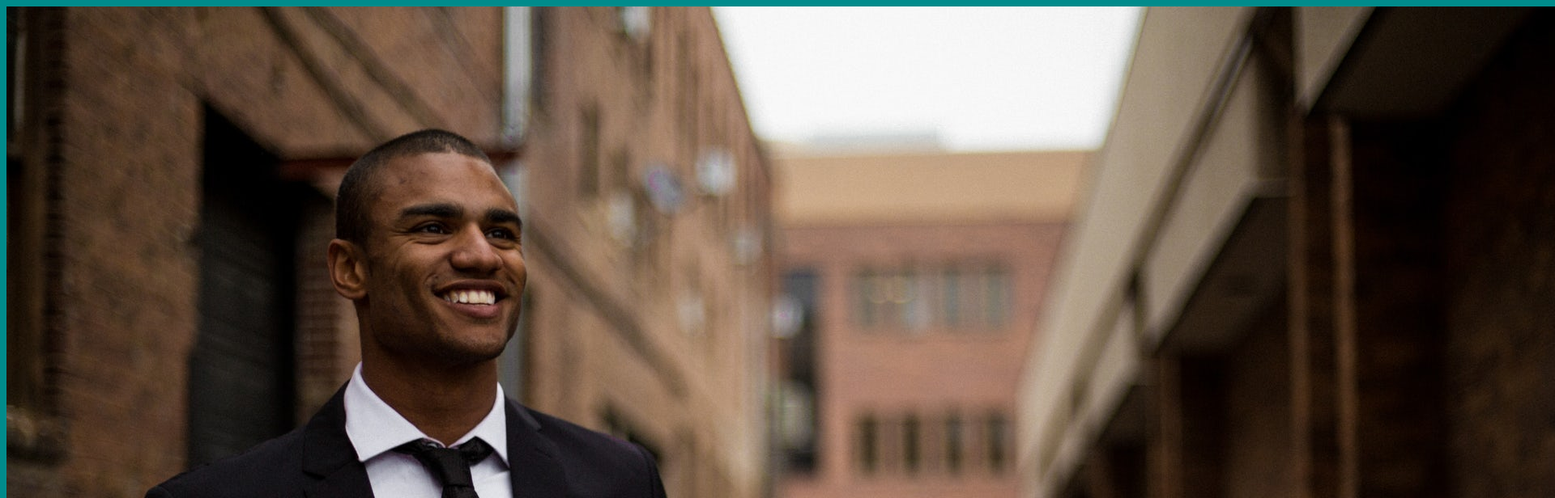
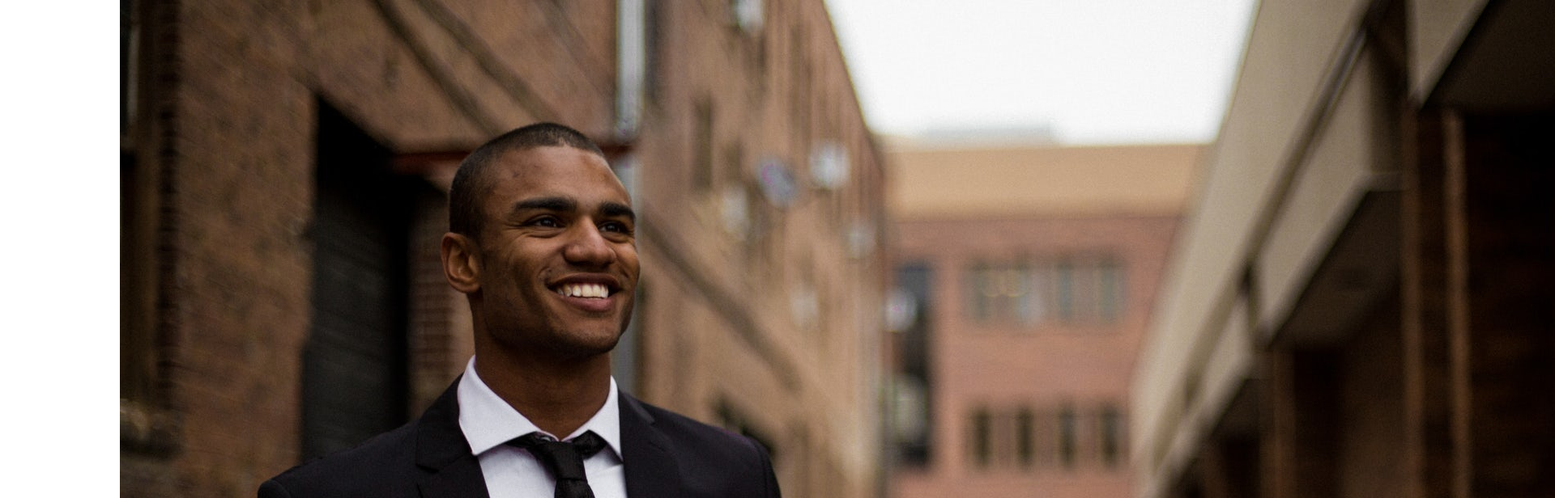
Before and after one commit to vincentbattez/africtrad, a website built with webpack: page index.html in a window 1280 px wide. Shown: the top 616 px of the page at 81% size, 1920 px wide, since content can reach past the window. Built offline with nearby package versions, Linux system fonts and the light colour scheme; files whose address does not match are found by name.

Commit message:
global start

```diff
--- a/package.json
+++ b/package.json
@@ -28,6 +28,7 @@
     "browser-sync-webpack-plugin": "^1.2.0"
   },
   "dependencies": {
-    "jquery": "^3.2.1"
+    "jquery": "^3.2.1",
+    "normalize.css": "^7.0.0"
   }
 }
--- a/src/scss/common/_global.scss
+++ b/src/scss/common/_global.scss
@@ -1,9 +1,14 @@
 body {
-  background-color: darkcyan;
-  display: flex;
-  border-radius: 100%;
-  -webkit-border-radius: 100%;
-  -moz-border-radius: 100%;
-  -o-border-radius: 100%;
-  -ms-border-radius: 100%;
+  width: 100%;
 }
+main{
+  width: 100%;
+}
+.container{
+  width: 100%;
+  max-width: $maxwidth-global;
+  margin: 0 auto;
+  .content{
+    padding: 0 $gap-global;
+  }
+}
--- a/src/scss/common/_typography.scss
+++ b/src/scss/common/_typography.scss
@@ -4,5 +4,5 @@ body {
 }
 
 .h1, .h2, .h3, .h4, .h5, .h6, h1, h2, h3, h4, h5, h6{
-  font-family: "Montserrat", "Helvetica Neue", Helvetica, Roboto, Arial, sans-serif;
+  font-family: Helvetica, Roboto, Arial, sans-serif;
 }
--- /dev/null
+++ b/src/scss/helpers/_classes.scss
@@ -0,0 +1,11 @@
+.hide { display: none; }
+.invisible { opacity: 0; }
+
+.full {
+  &.container {
+    max-width: none;
+    >.content {
+      margin-left: -$gap-global;
+    }
+  }
+}
--- /dev/null
+++ b/src/scss/helpers/_mixins.scss
@@ -0,0 +1,4 @@
+
+@mixin tablet() {
+  @media #{$bp-babybear}  { @content; }
+}
--- a/src/scss/common/_variables.scss
+++ b/src/scss/helpers/_variables.scss
@@ -3,3 +3,5 @@ $primary: #3bcf9a;
 $secondary: #0b0726;
 
 $pathIMG: "/src/img";
+$gap-global: 20px;
+$maxwidth-global: 1024px;
--- a/src/scss/main.scss
+++ b/src/scss/main.scss
@@ -1,5 +1,6 @@
-/** Import variables */
-@import "common/variables";
+/** Import variables & minxins */
+@import "helpers/variables";
+@import "helpers/mixins";
 
 /** Import les librairies */
 // @import "./autoload/**/*";
@@ -11,6 +12,7 @@
  * @see https://github.com/webpack-contrib/sass-loader#imports
  */
 // @import "~some-node-module";
+@import "~normalize.css";
 
 /** Import Google Font */
 
@@ -18,7 +20,9 @@
 //Common
 @import "common/global";
 @import "common/typography";
-@import "common/classes";
+
+//Helpers
+@import "helpers/classes";
 
 //Components
 @import "components/buttons";
--- a/src/scss/pages/_homepage.scss
+++ b/src/scss/pages/_homepage.scss
@@ -1,3 +1,3 @@
-.page__homepage {
+.homepage {
   // code pour la homepage
 }
```
Also changed, not shown: src/scss/common/_classes.scss (deleted), 1 other file.
